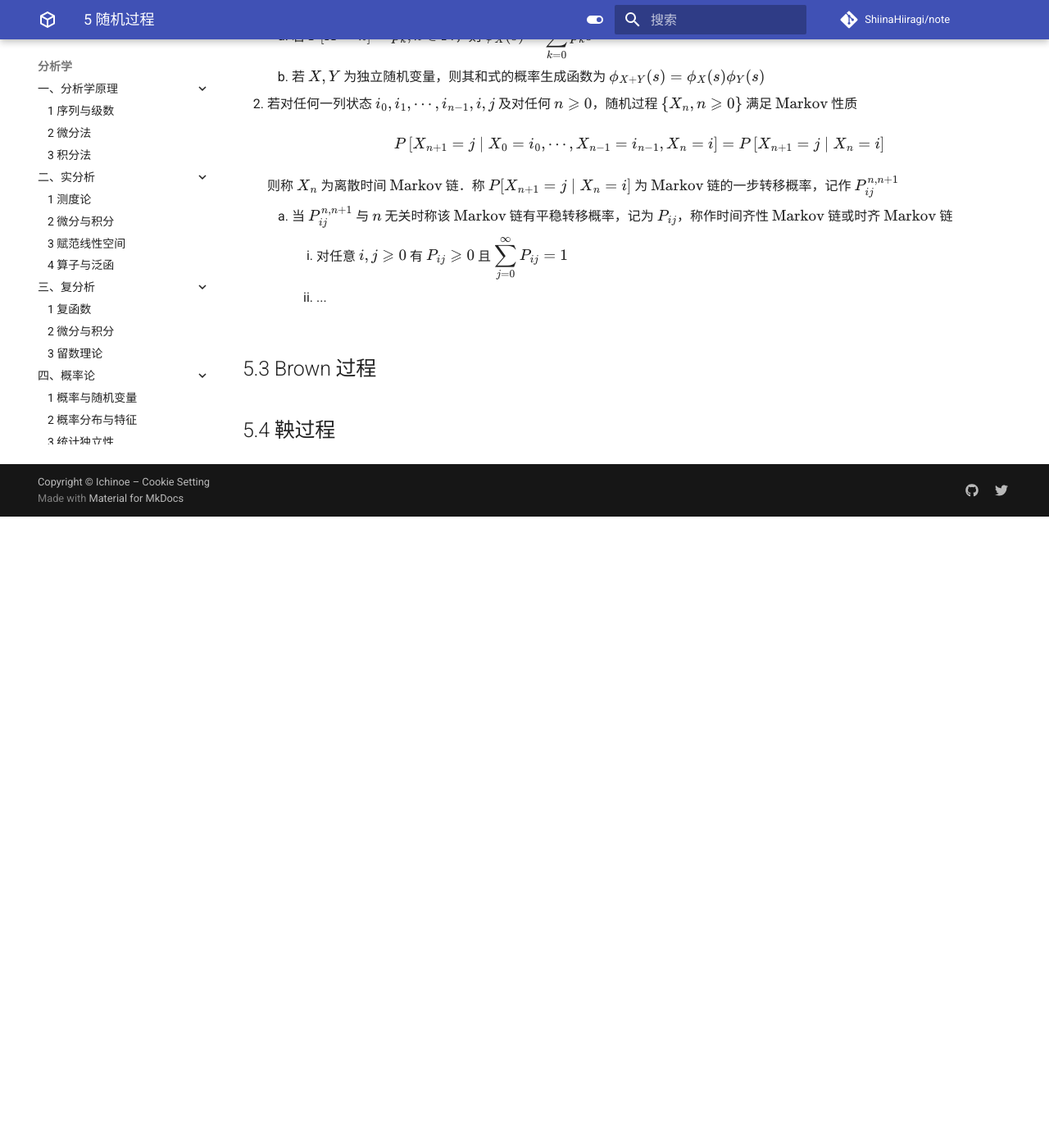
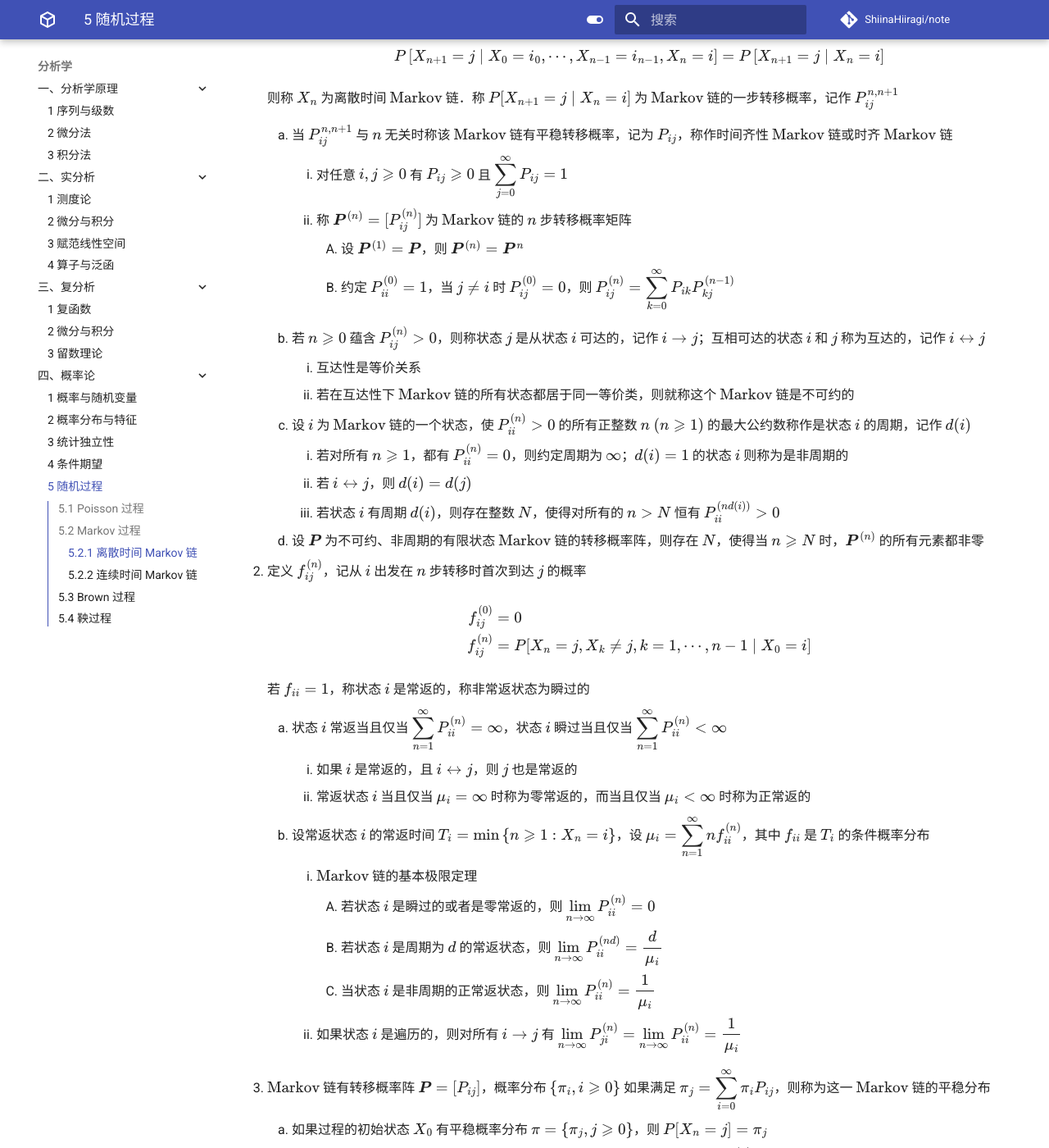
Before and after one commit to ShiinaHiiragi/note, an MkDocs documentation site: the page built from docs/stat/prob/stoch.md, in a window 1280 px wide and 1400 px high, scrolled down 1622 px. Shown: the whole window at 82% size. Built offline with MkDocs 1.6.1 and Material for MkDocs 9.7.7, drawn with Linux system fonts in a browser that asks for light colours; comment, search, counter and statistics services are not loaded; before the commit the page ends 2252 px from its top, so only the background shows below that; some of the changed text lies outside the part shown.

Commit message:
add markov

```diff
--- a/docs/stat/prob/stoch.md
+++ b/docs/stat/prob/stoch.md
@@ -29,7 +29,7 @@
 2. 记 $[0, \infty)$ 为观察过程的时间轴，$0$ 为起始时刻，$N(b)-N(a)$ 代表时间区间 $(a, b]$ 上发生的事件数，若有如下假定
     1. 在不相交区间中事件发生的数目相互独立
     2. 对任何时刻 $t$ 和正数 $h$，增量 $N(t+h)-N(t)$ 的分布只依赖于区间长度 $h$ 而不依赖时刻 $t$
-    3. 存在正常数 $\lambda$，当 $h \to 0$ 时，使在长度为 $h$ 的小区间中事件至少发生一次的概率 $P\{N(t+h)-N(t) \geqslant 1\}=\lambda h+o(h)$
+    3. 存在正常数 $\lambda$，当 $h \to 0$ 时，使在长度为 $h$ 的小区间中事件至少发生一次的概率 $P[N(t+h)-N(t) \geqslant 1]=\lambda h+o(h)$
     4. 在小区间 $(t, t+h]$ 发生两个及以上事件的概率为 $o(h)$，即可以忽略不计
 
     则过程 $N(t)$ 为 $\text{Poisson}$ 过程
@@ -40,11 +40,8 @@
     3. $W_{1}, \cdots, W_{n}$ 的联合密度为 ${\displaystyle f_{W_{1}, \cdots, W_{n} \mid N(t)=n}\left(w_{1}, \cdots, w_{n} \mid n\right)=\dfrac{n!}{t^{n}}, \  0<w_{1}<\cdots<w_{n} \leqslant t}$
 
 ## 5.2 Markov 过程
-1. 概率生成函数：若 $X$ 为离散随机变量，则期望 $\mathrm{E}\left[s^{X}\right]$ 为其概率生成函数，记作 $\phi_{X}(s)$
-    1. 若 $P[X=k]=p_{k}, k \in \mathbf{N}$，则 $\phi_{X}(s)={\displaystyle \sum_{k=0}^{\infty} p_{k} s^{k}}$
-    2. 若 $X, Y$ 为独立随机变量，则其和式的概率生成函数为 $\phi_{X+Y}(s)=\phi_{X}(s) \phi_{Y}(s)$
-
-2. 若对任何一列状态 $i_{0}, i_{1}, \cdots, i_{n-1}, i, j$ 及对任何 $n \geqslant 0$，随机过程 $\left\{X_{n}, n \geqslant 0\right\}$ 满足 $\text{Markov}$ 性质
+### 5.2.1 离散时间 Markov 链
+1. 若对任何一列状态 $i_{0}, i_{1}, \cdots, i_{n-1}, i, j$ 及对任何 $n \geqslant 0$，随机过程 $\left\{X_{n}, n \geqslant 0\right\}$ 满足 $\text{Markov}$ 性质
 
     $$
     P\left[X_{n+1}=j \mid X_{0}=i_{0}, \cdots, X_{n-1}=i_{n-1}, X_{n}=i\right]=P\left[X_{n+1}=j \mid X_{n}=i\right]
@@ -54,7 +51,57 @@
 
     1. 当 $P_{i j}^{n, n+1}$ 与 $n$ 无关时称该 $\text{Markov}$ 链有平稳转移概率，记为 $P_{i j}$，称作时间齐性 $\text{Markov}$ 链或时齐 $\text{Markov}$ 链
         1. 对任意 $i, j \geqslant 0$ 有 $P_{i j} \geqslant 0$ 且 ${\displaystyle \sum_{j=0}^{\infty} P_{i j}=1}$
-        2. ...
+        2. 称 $\boldsymbol{P}^{(n)}=[P_{i j}^{(n)}]$ 为 $\text{Markov}$ 链的 $n$ 步转移概率矩阵
+            1. 设 $\boldsymbol{P}^{(1)} = \boldsymbol{P}$，则 $\boldsymbol{P}^{(n)} = \boldsymbol{P}^{n}$
+            2. 约定 $P_{i i}^{(0)}=1$，当 $j \neq i$ 时 $P_{i j}^{(0)}=0$，则 ${\displaystyle P_{i j}^{(n)}=\sum_{k=0}^{\infty} P_{i k} P_{k j}^{(n-1)}}$
+
+    2. 若 $n \geqslant 0$ 蕴含 $P_{i j}^{(n)}>0$，则称状态 $j$ 是从状态 $i$ 可达的，记作 $i \rightarrow j$；互相可达的状态 $i$ 和 $j$ 称为互达的，记作 $i \leftrightarrow j$
+        1. 互达性是等价关系
+        2. 若在互达性下 $\text{Markov}$ 链的所有状态都居于同一等价类，则就称这个 $\text{Markov}$ 链是不可约的
+    3. 设 $i$ 为 $\text{Markov}$ 链的一个状态，使 $P_{i i}^{(n)}>0$ 的所有正整数 $n \ (n \geqslant 1)$ 的最大公约数称作是状态 $i$ 的周期，记作 $d(i)$
+        1. 若对所有 $n \geqslant 1$，都有 $P_{i i}^{(n)}=0$，则约定周期为 $\infty$；$d(i)=1$ 的状态 $i$ 则称为是非周期的
+        2. 若 $i \leftrightarrow j$，则 $d(i)=d(j)$
+        3. 若状态 $i$ 有周期 $d(i)$，则存在整数 $N$，使得对所有的 $n>N$ 恒有 $P_{i i}^{(n d(i))}>0$
+    4. 设 $\boldsymbol{P}$ 为不可约、非周期的有限状态 $\text{Markov}$ 链的转移概率阵，则存在 $N$，使得当 $n \geqslant N$ 时，$\boldsymbol{P}^{(n)}$ 的所有元素都非零
+
+2. 定义 $f_{i j}^{(n)}$，记从 $i$ 出发在 $n$ 步转移时首次到达 $j$ 的概率
+
+    $$
+    \begin{aligned}
+    f_{i j}^{(0)}&=0 \\
+    f_{i j}^{(n)}&=P[X_{n}=j, X_{k} \neq j, k=1, \cdots, n-1 \mid X_{0}=i]
+    \end{aligned}
+    $$
+
+    若 $f_{i i}=1$，称状态 $i$ 是常返的，称非常返状态为瞬过的
+
+    1. 状态 $i$ 常返当且仅当 ${\displaystyle \sum_{n=1}^{\infty} P_{i i}^{(n)}=\infty}$，状态 $i$ 瞬过当且仅当 ${\displaystyle \sum_{n=1}^{\infty} P_{i i}^{(n)}<\infty}$
+        1. 如果 $i$ 是常返的，且 $i \leftrightarrow j$，则 $j$ 也是常返的
+        2. 常返状态 $i$ 当且仅当 $\mu_{i}=\infty$ 时称为零常返的，而当且仅当 $\mu_{i}<\infty$ 时称为正常返的
+    2. 设常返状态 $i$ 的常返时间 $T_{i} = \min \left\{n \geqslant 1: X_{n}=i\right\}$，设 ${\displaystyle \mu_{i}=\sum_{n=1}^{\infty} n f_{i i}^{(n)}}$，其中 $f_{i i}$ 是 $T_{i}$ 的条件概率分布
+        1. $\text{Markov}$ 链的基本极限定理
+            1. 若状态 $i$ 是瞬过的或者是零常返的，则 ${\displaystyle \lim _{n \rightarrow \infty} P_{i i}^{(n)}=0}$
+            2. 若状态 $i$ 是周期为 $d$ 的常返状态，则 ${\displaystyle \lim _{n \rightarrow \infty} P_{i i}^{(n d)}=\dfrac{d}{\mu_{i}}}$
+            3. 当状态 $i$ 是非周期的正常返状态，则 ${\displaystyle \lim _{n \rightarrow \infty} P_{i i}^{(n)}=\dfrac{1}{\mu_{i}}}$
+        2. 如果状态 $i$ 是遍历的，则对所有 $i \rightarrow j$ 有 ${\displaystyle \lim _{n \rightarrow \infty} P_{j i}^{(n)}=\lim _{n \rightarrow \infty} P_{i i}^{(n)}=\dfrac{1}{\mu_{i}}}$
+
+3. $\text{Markov}$ 链有转移概率阵 $\boldsymbol{P}=\left[P_{i j}\right]$，概率分布 $\left\{\pi_{i}, i \geqslant 0\right\}$ 如果满足 ${\displaystyle \pi_{j}=\sum_{i=0}^{\infty} \pi_{i} P_{i j}}$，则称为这一 $\text{Markov}$ 链的平稳分布
+    1. 如果过程的初始状态 $X_{0}$ 有平稳概率分布 $\pi=\left\{\pi_{j}, j \geqslant 0\right\}$，则 $P[X_{n}=j]=\pi_{j}$
+    2. 若不可约 $\text{Markov}$ 链中的所有状态都是遍历的，则对所有 $i, j$，极限 ${\displaystyle \lim _{n \rightarrow \infty} P_{i j}^{(n)}=\pi_{j}}$ 存在且 $\pi=\left\{\pi_{j}, j \geqslant 0\right\}$ 为平稳分布，即 ${\displaystyle \sum_{j=0}^{\infty} \pi_{j}=1, \pi_{j}>0}$ 且 ${\displaystyle \sum_{i=0}^{\infty} \pi_{i} P_{i j}=\pi_{j}}$．反之，若不可约 $\text{Markov}$ 链只存在一个平稳分布，且该 $\text{Markov}$ 链的所有状态都是遍历的，则该平稳分布就是此 $\text{Markov}$ 链的极限分布，即对任何 $i$ 有 ${\displaystyle \lim _{n \rightarrow \infty} P_{i j}^{(n)}=\pi_{j}}$
+
+### 5.2.2 连续时间 Markov 链
+1. 若对所有 $s, t \geqslant 0$ 和任何非负整数 $i, j, x(u), 0 \leqslant u \leqslant s$，随机过程 $X(t), t \geqslant 0$ 满足
+
+    $$
+    P[X(t+s) =j \mid X(s)=i, X(x)=x(u), 0 \leqslant u<s]=P[X(t+s)=j \mid X(s)=i]
+    $$
+
+    则称为连续时间 $\text{Markov}$ 链．其转移概率 $P_{i j}(i)$ 和 $p_{i}$ 完全确定了过程的所有联合分布
+
+2. 函数 $P_{i j}(t)$ 能够作为无瞬即转移的 $\text{Markov}$ 过程的转移概率函数当且仅当
+    1. $P_{i j}(t) \geqslant 0$ 且 ${\displaystyle \sum_{j=0}^{\infty} P_{i j}(t)=1}$
+    2. $\text{Chapman}-\text{Kolmogrov}$ 方程：${\displaystyle P_{i j}(t+\tau) = \sum_{k=0}^{\infty} P_{i k}(\tau) P_{k j}(t)}$
+    3. 对任何状态 $i$ 都有 ${\displaystyle \lim _{\tau \to 0} P[X(t+\tau)=i \mid X(t)=i]=\lim _{\tau \to 0} P_{i i}(\tau)=1}$
 
 ## 5.3 Brown 过程
 
```
Also changed, not shown: docs/index.md (+11 -1 lines), docs/logic/rec/rand.md (+1 -1 lines).
